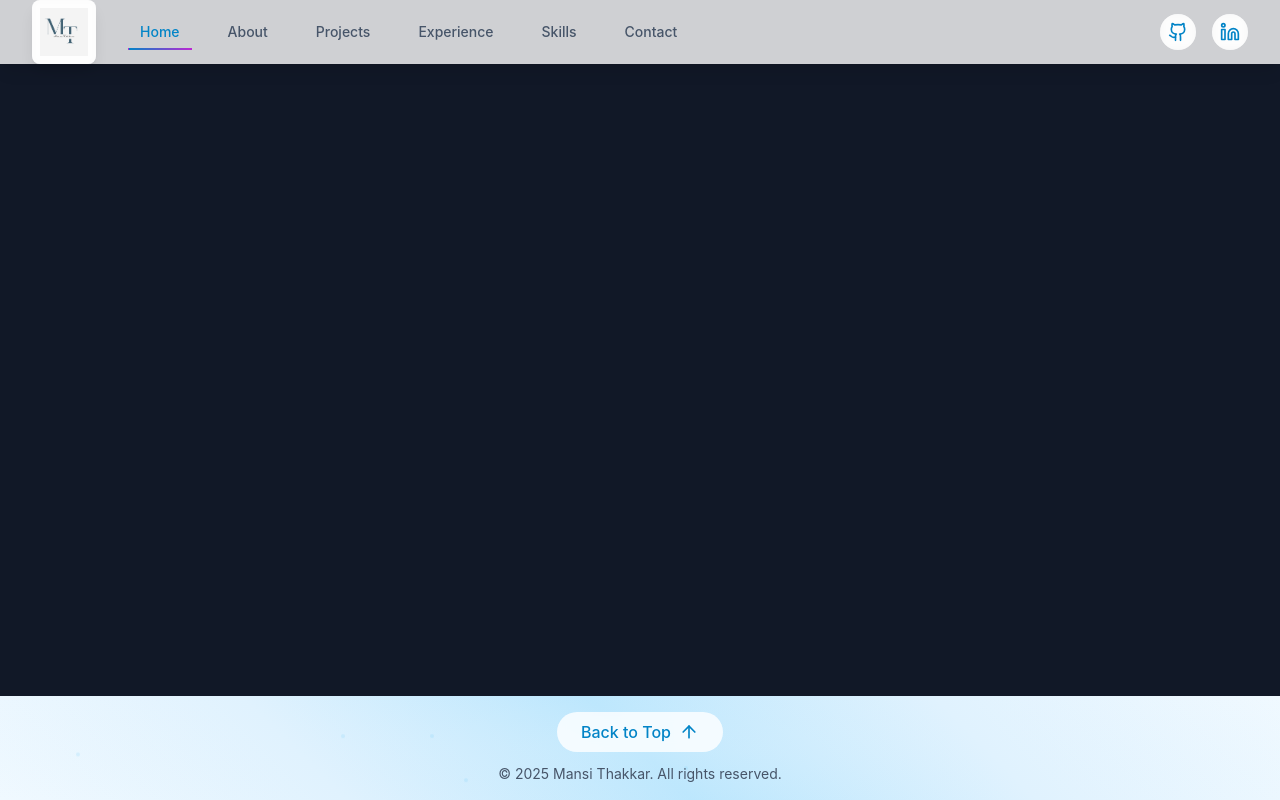
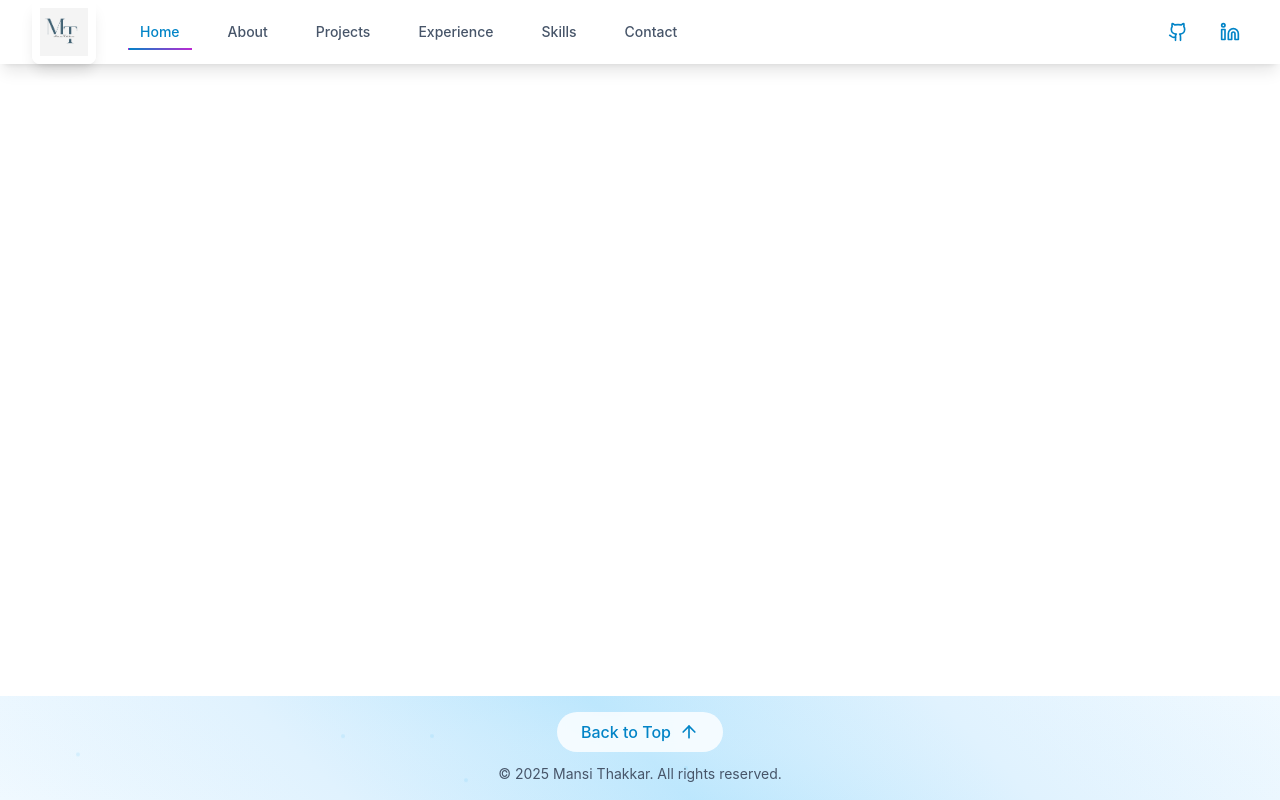
Before and after one commit to Mansi111000/Mansi_Portfolio, a React (Vite) app: page /contact in a window 1280 px wide. Built offline with nearby package versions, Linux system fonts and the light colour scheme.

Commit message:
final chnags

```diff
--- a/src/App.jsx
+++ b/src/App.jsx
@@ -28,7 +28,7 @@ function App() {
 
   return (
     <Router>
-      <div className="relative min-h-screen bg-gray-900 text-white">
+      <div className="relative min-h-screen text-white">
         {isLoading && (
           <div className="fixed inset-0 flex items-center justify-center bg-gradient-mesh z-50">
             <div className="text-center px-4">
```
